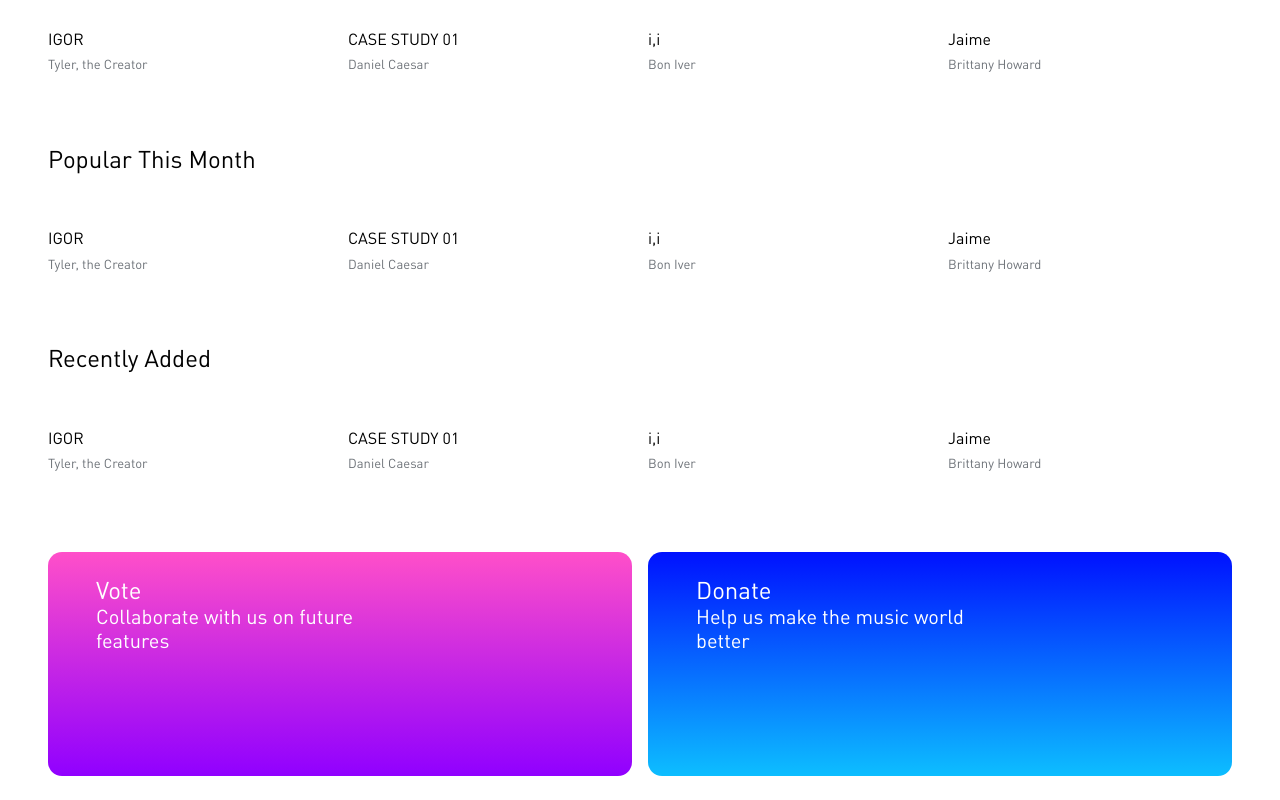
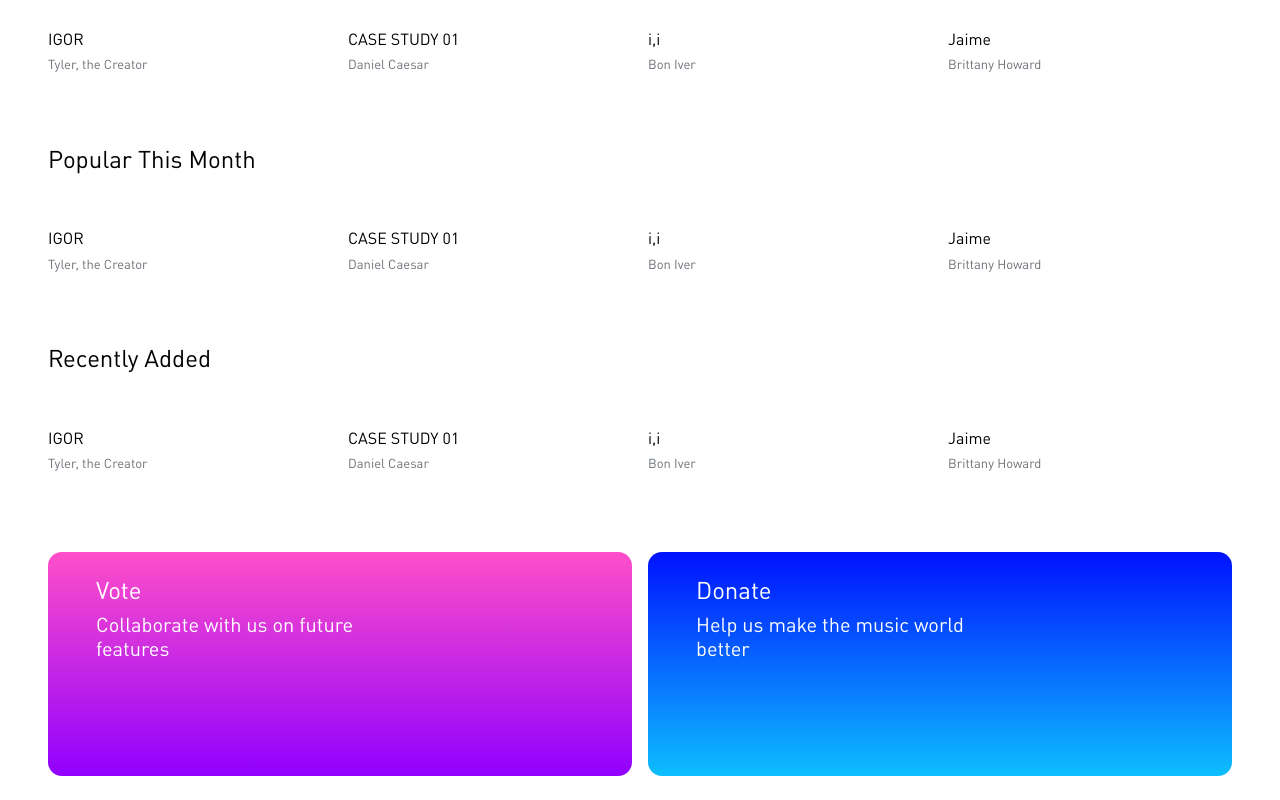
Before and after one commit to MatthewAlbrecht/viibly.ui, a React (Create React App) app: page / in a window 1280 px wide. Shown: the part 423-1223 px from the top of the page. Built offline with nearby package versions, Linux system fonts and the light colour scheme.

Commit message:
ADDED: key to map and padding to cta

```diff
--- a/src/components/Feature/AlbumSection/AlbumSection.js
+++ b/src/components/Feature/AlbumSection/AlbumSection.js
@@ -14,8 +14,9 @@
       />
       <Box classes="top3">
         <Row>
-          {props.data.map(album =>
+          {props.data.map((album, i) =>
             <AlbumSectionItem
+              key={i}
               artists={album.artists}
               albumName={album.albumName}
             />
--- a/src/components/Feature/CallToAction/CallToAction.js
+++ b/src/components/Feature/CallToAction/CallToAction.js
@@ -21,6 +21,7 @@
               content={props.title}
               align="left"
             />
+            <Box classes="top1">
               <Txt
                 tag="h4"
                 size="20"
@@ -28,6 +29,7 @@
                 content={props.subtitle}
                 align="left"
               />
+            </Box>
           </Col>
           <Col classes="4">
             <Icon
```
Lines whose indentation alone changed are shown as unchanged.
